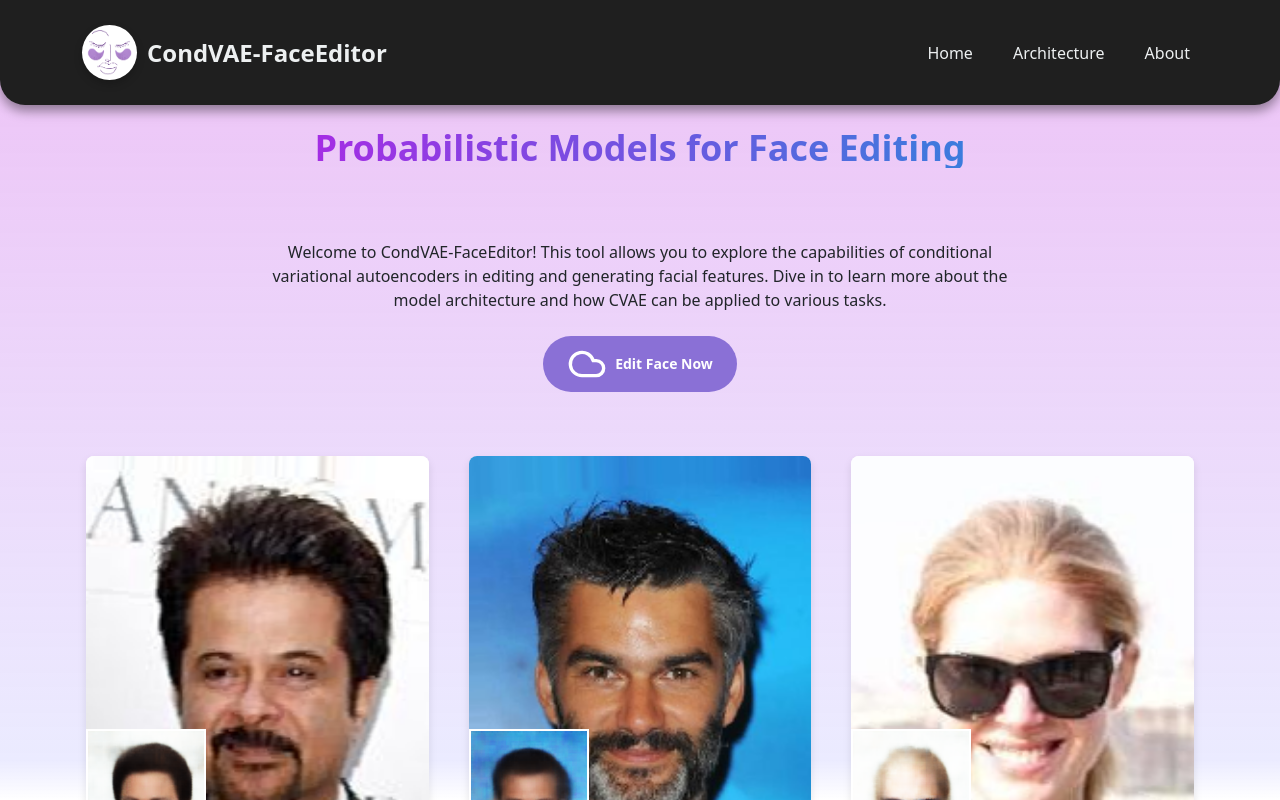
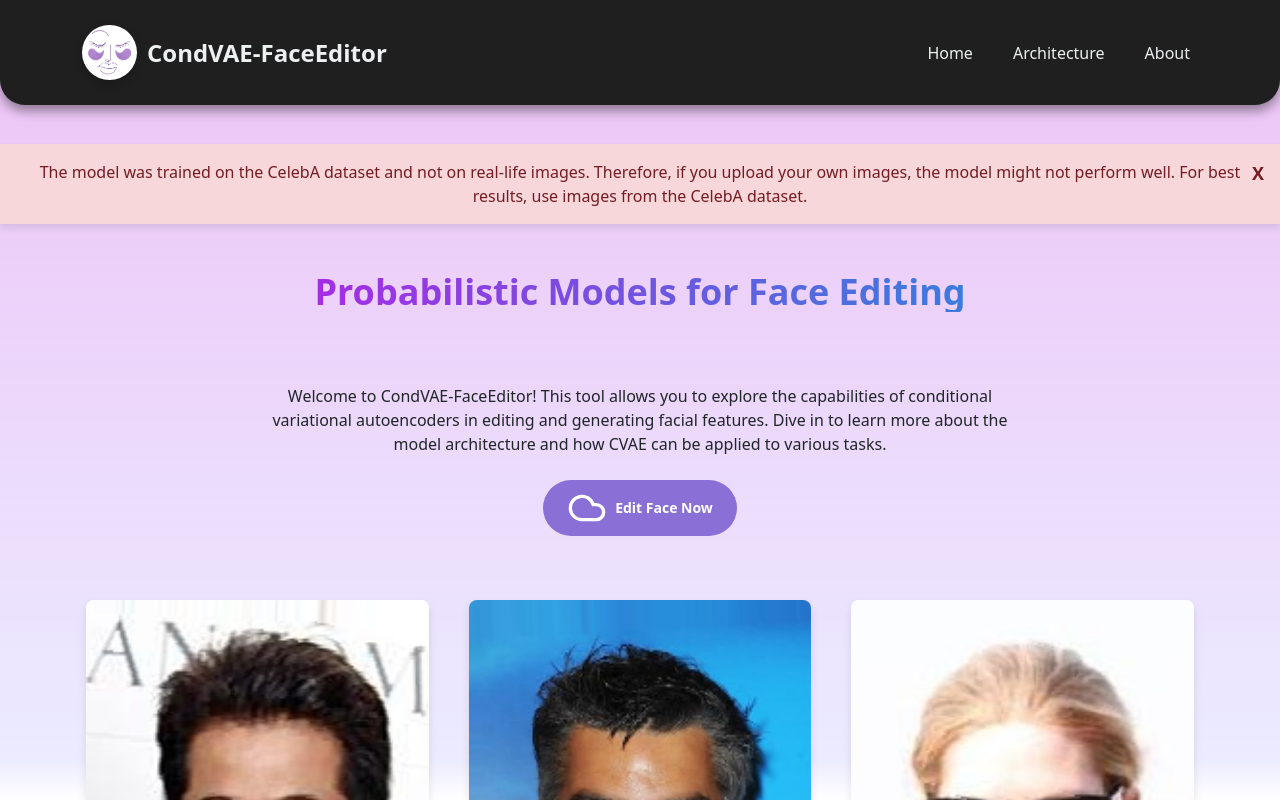
Before and after one commit to TejoVK/CondVAE-FaceEditor, a React (Create React App) app in the folder frontend/condvae/: page / in a window 1280 px wide. Shown: the top 800 px of the page. Built offline with nearby package versions, Linux system fonts and the light colour scheme.

Commit message:
added warning banner

```diff
--- a/frontend/condvae/src/App.css
+++ b/frontend/condvae/src/App.css
@@ -46,3 +46,35 @@
   overflow: visible; /* Ensure the container doesn’t clip overflowing elements */
   position: relative;
 }
+.warning-banner {
+  background-color: #f8d7da;
+  color: #721c24;
+  padding: 16px;
+  text-align: center;
+  position: fixed; /* Ensure it stays at the top */
+  top: 0;
+  width: 100%;
+  z-index: 1000; /* Set a high z-index so it appears above the navbar */
+  box-shadow: 0 4px 8px rgba(0, 0, 0, 0.1);
+}
+
+.warning-banner p {
+  margin: 0;
+  font-size: 16px;
+}
+
+.close-btn {
+  background: transparent;
+  border: none;
+  color: #721c24;
+  font-size: 18px;
+  font-weight: bold;
+  cursor: pointer;
+  position: absolute;
+  right: 16px;
+  top: 16px;
+}
+
+.close-btn:hover {
+  color: #ff0000;
+}
--- a/frontend/condvae/src/App.js
+++ b/frontend/condvae/src/App.js
@@ -4,8 +4,11 @@ import Home from './pages/Home';
 import { BrowserRouter as Router, Routes, Route } from 'react-router-dom';
 import ImageUploader from './components/ImageUploader.js'
 import CVAEArchitecture from './components/CVAEArchitecture.js';
+import WarningBanner from './components/WarningBanner.js';
 function App() {
   return (
+    <>
+    <WarningBanner/>
     <Router>
       <Routes>
         <Route path="/reconstruct" element={<ImageUploader />} />
@@ -16,6 +19,7 @@ function App() {
         </Route>
       </Routes>
     </Router>
+    </>
   );
 }
 
--- /dev/null
+++ b/frontend/condvae/src/components/WarningBanner.js
@@ -0,0 +1,22 @@
+import React, { useState } from 'react';
+import '../styles/WarningBanner.css'; // Ensure to import the CSS
+
+const WarningBanner = () => {
+  const [showBanner, setShowBanner] = useState(true);
+
+  const closeBanner = () => {
+    setShowBanner(false);
+  };
+
+  if (!showBanner) return null; // If the banner is dismissed, don't show it
+
+  return (
+    <div className="warning-banner">
+      <p>The model was trained on the CelebA dataset and not on real-life images. Therefore, if you upload your own images, the model might not perform well. For best results, use images from the CelebA dataset.
+      </p>
+      <button className="close-btn" onClick={closeBanner}>X</button>
+    </div>
+  );
+};
+
+export default WarningBanner;
--- a/frontend/condvae/src/index.css
+++ b/frontend/condvae/src/index.css
@@ -72,3 +72,42 @@ body {
   overflow: visible; /* Ensure the container doesn’t clip overflowing elements */
   position: relative;
 }
+
+
+.warning-banner {
+  background-color: #f8d7da;
+  color: #721c24;
+  padding: 16px;
+  text-align: center;
+  position: fixed;
+  top: 0;
+  width: 100%;
+  z-index: 1000;
+  box-shadow: 0 4px 8px rgba(0, 0, 0, 0.1);
+}
+
+.warning-banner p {
+  margin: 0;
+  font-size: 16px;
+}
+
+.close-btn {
+  background: transparent;
+  border: none;
+  color: #721c24;
+  font-size: 18px;
+  font-weight: bold;
+  cursor: pointer;
+  position: absolute;
+  right: 16px;
+  top: 16px;
+}
+
+.close-btn:hover {
+  color: #ff0000;
+}
+.navbar {
+  position: relative; /* or use 'fixed' if it's already fixed */
+  top: 64px; /* Adjust the top value so the navbar sits below the banner */
+  z-index: 900; /* Lower than the warning banner */
+}
--- /dev/null
+++ b/frontend/condvae/src/styles/WarningBanner.css
@@ -0,0 +1,33 @@
+/* Warning banner styles */
+.warning-banner {
+    background-color: #f8d7da;
+    color: #721c24;
+    padding: 16px;
+    text-align: center;
+    position: relative;
+    width: 100%;
+    box-shadow: 0 4px 8px rgba(0, 0, 0, 0.1);
+    margin-top: 64px; /* Adjust this to match the height of your navbar */
+    z-index: 999;
+  }
+
+  .warning-banner p {
+    margin: 0;
+    font-size: 16px;
+  }
+
+  .close-btn {
+    background: transparent;
+    border: none;
+    color: #721c24;
+    font-size: 18px;
+    font-weight: bold;
+    cursor: pointer;
+    position: absolute;
+    right: 16px;
+    top: 16px;
+  }
+
+  .close-btn:hover {
+    color: #ff0000;
+  }
```
